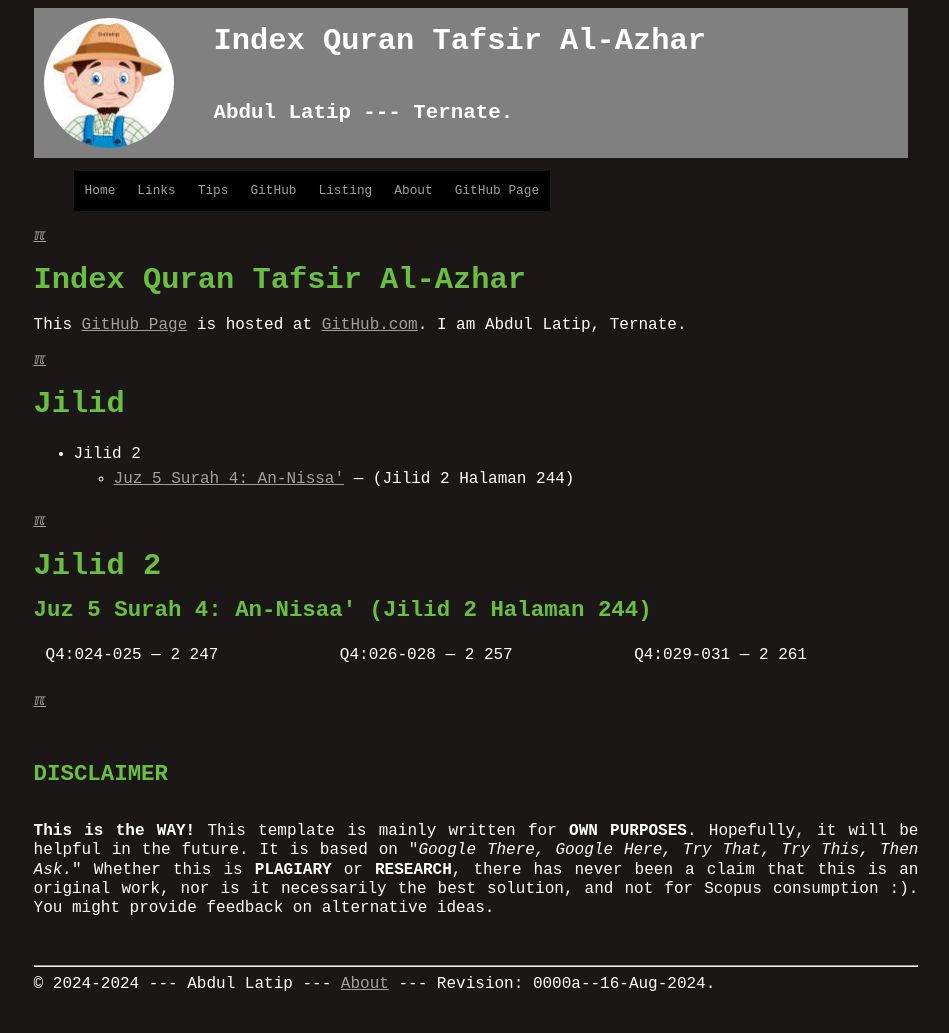
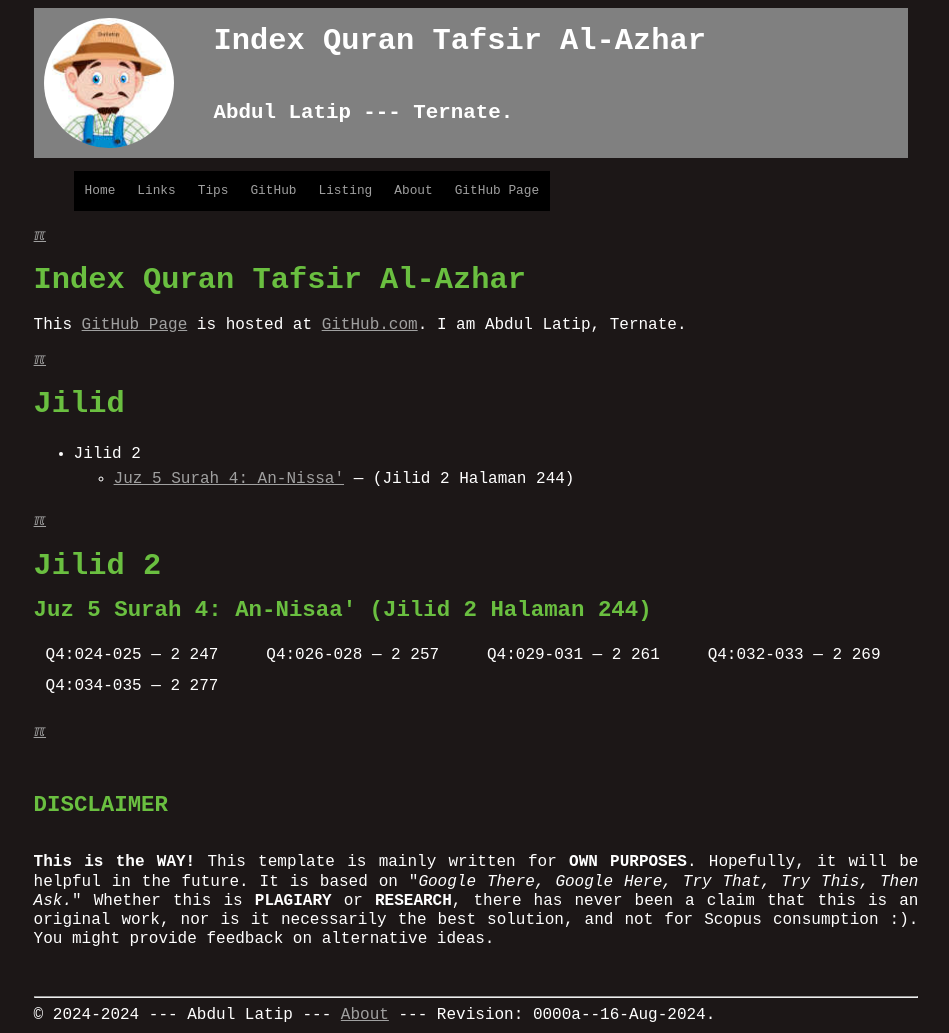
Before and after one commit to dullatip/indexquran, a Jekyll site: the page built from index.md, in a window 1280 px wide. Shown: the whole page, without its empty margins (164-1113 px from the left). Built offline with Jekyll 4.4.1, drawn with Linux system fonts in a browser that asks for light colours; before the commit the page ends 1002 px from its top, so only the background shows below that.

Commit message:
pamulang1: sdn-indexquran

```diff
--- a/index.md
+++ b/index.md
@@ -17,6 +17,7 @@
 # Jilid 2
 ## Juz 5 Surah 4: An-Nisaa&#39; (Jilid 2 Halaman 244)
 
-| Q4:024-025 --- 2 247 | Q4:026-028 --- 2 257 | Q4:029-031 --- 2 261 |
+| Q4:024-025 --- 2 247 | Q4:026-028 --- 2 257 | Q4:029-031 --- 2 261 | Q4:032-033 --- 2 269 |
+| Q4:034-035 --- 2 277 |
 
 [&#x213C;](#)<br id="idxXXX">
```
Also changed, not shown: 000.md (+2 -1 lines).
